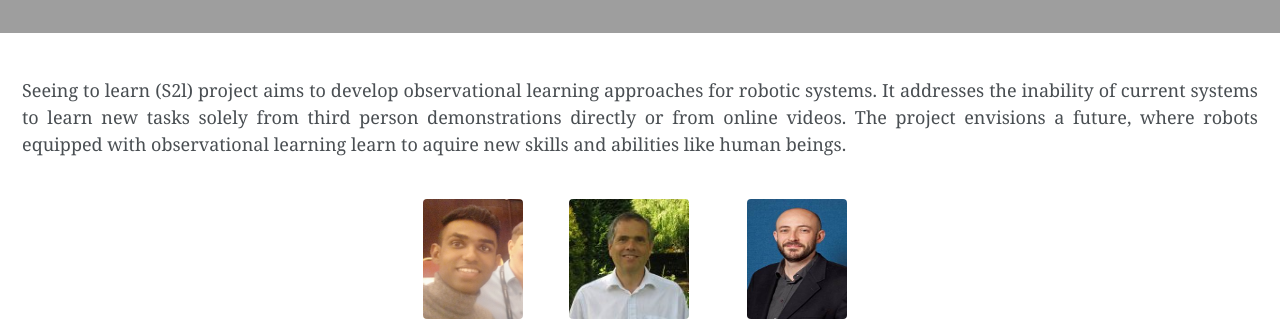
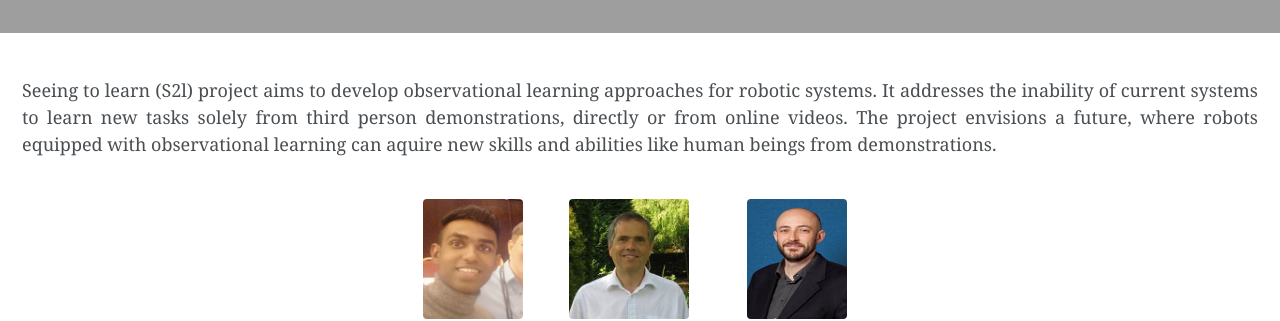
Before and after one commit to leopauly/s2l, a Jekyll site: the page built from index.md, in a window 1280 px wide. Shown: the part 1027-1348 px from the top of the page. Built offline with Jekyll 4.4.1, drawn with Linux system fonts in a browser that asks for light colours; the list of posts is cut into pages by our own code.

Commit message:
Update index.md

```diff
--- a/index.md
+++ b/index.md
@@ -17,7 +17,7 @@ figure { display: inline-block; margin-top: 1em; margin-bottom: 1em; margin-left
 <font face="Georgia" size="4">
 <p align="justify">
 
-Seeing to learn (S2l) project aims to develop observational learning approaches for robotic systems. It addresses the inability of current systems to learn new tasks solely from third person demonstrations directly or from online videos.  The project envisions a future, where robots equipped with observational learning learn to aquire new skills and abilities like human beings.
+Seeing to learn (S2l) project aims to develop observational learning approaches for robotic systems. It addresses the inability of current systems to learn new tasks solely from third person demonstrations, directly or from online videos.  The project envisions a future, where robots equipped with observational learning can aquire new skills and abilities like human beings from demonstrations.
 
 </p>
 </font>
```
